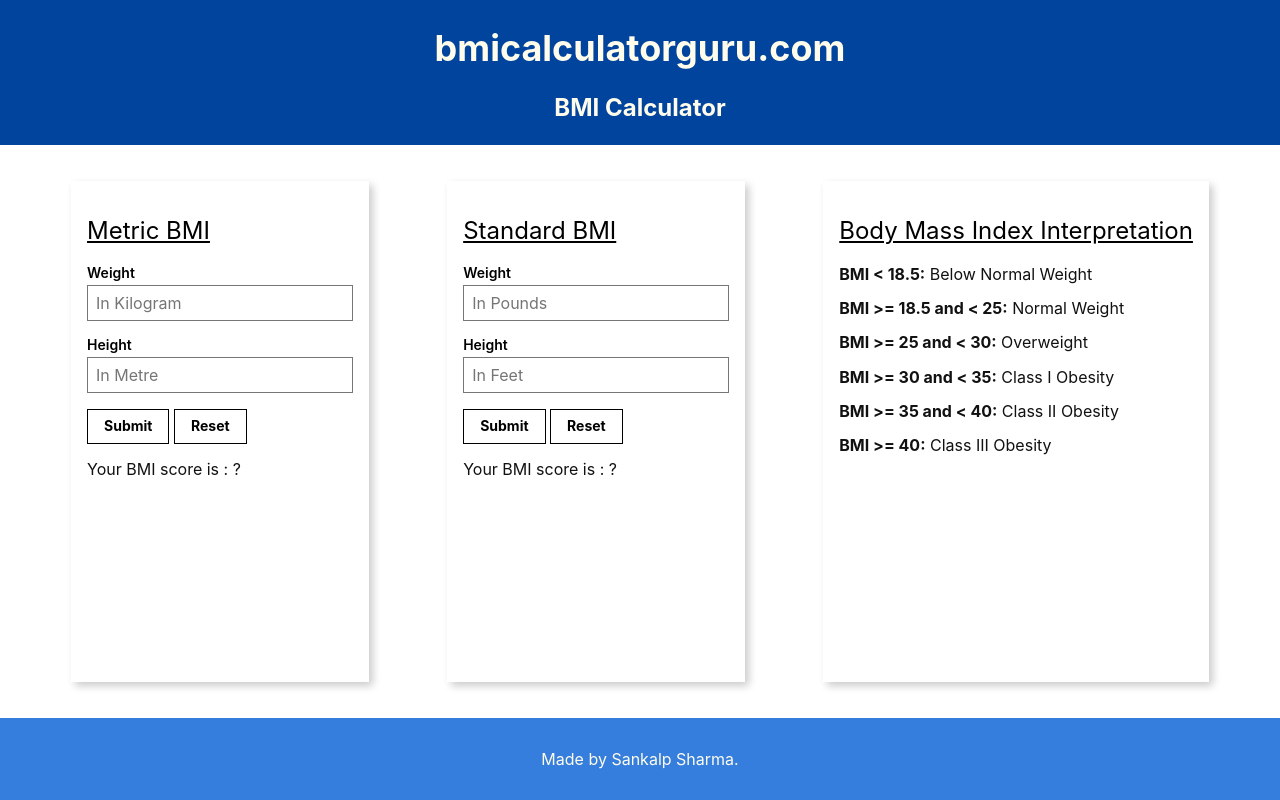
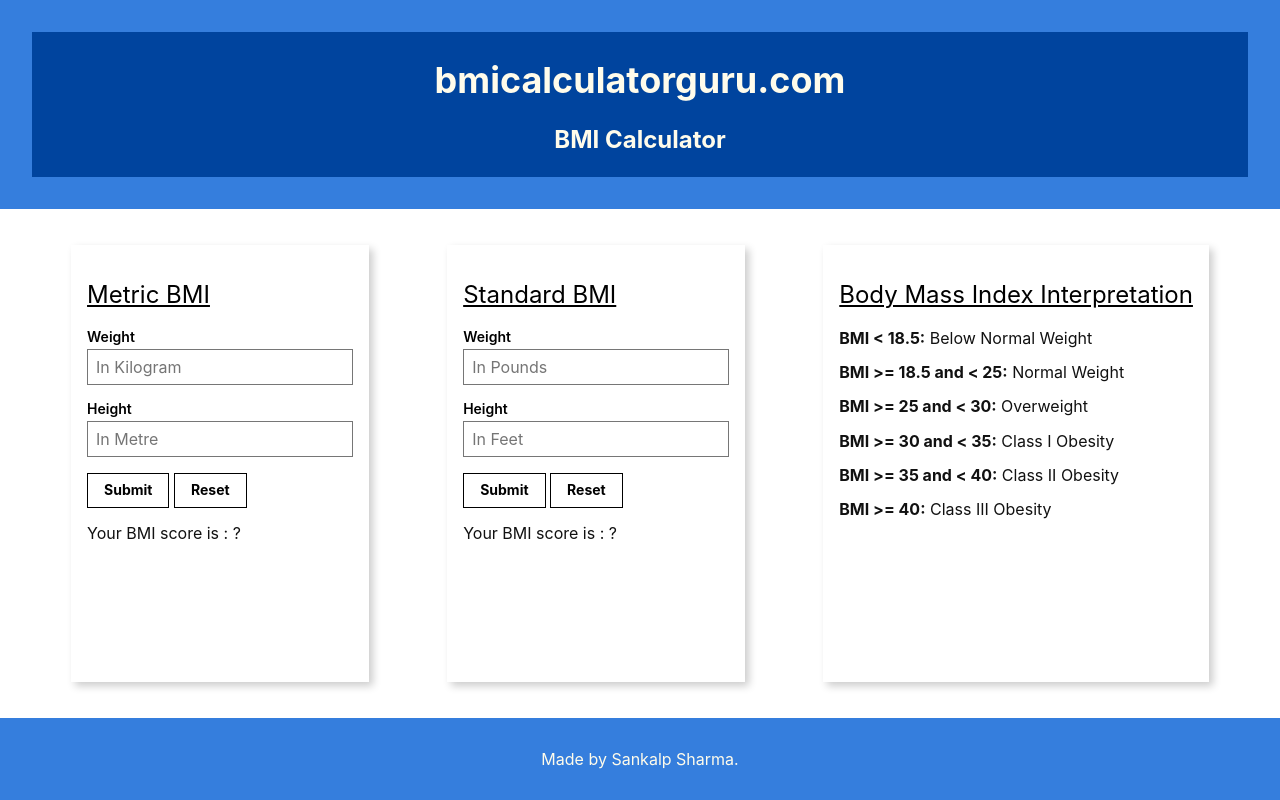
Before and after one commit to sansharma056/bmi_calculator, a plain HTML site: page index.html in a window 1280 px wide. Drawn offline with Linux system fonts and the light colour scheme.

Commit message:
Update index.html

```diff
--- a/index.html
+++ b/index.html
@@ -8,7 +8,7 @@
 
 	<body class="flex flex-column min-vh-100 sans-serif">
 
-		<header class="pa42 bg-blue washed-yellow tc">
+		<header class="pa4 bg-blue washed-yellow tc">
 			<div class="pa1 bg-dark-blue">
 				<h1 class="f2-ns f3">bmicalculatorguru.com</h1>
 				<h2 class="f3-ns f4">BMI Calculator</h2>
```
